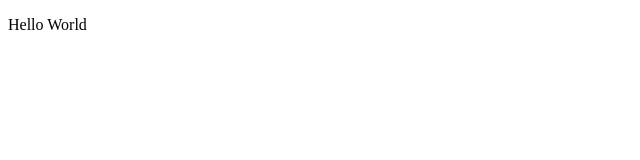
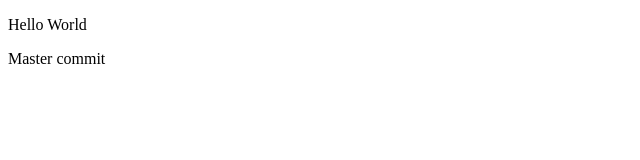
Before and after one commit to mbyk/BootcampTestRepo, a plain HTML site: page index.html in a window 1280 px wide. Shown: the full height of the page, 0-640 px from the left. Drawn offline with Linux system fonts and the light colour scheme.

Commit message:
add master's text

```diff
--- a/index.html
+++ b/index.html
@@ -26,6 +26,7 @@
 
 <body>
   <p>Hello World</p>
+  <p>Master commit</p>
 </body>
 
 </html>
```
